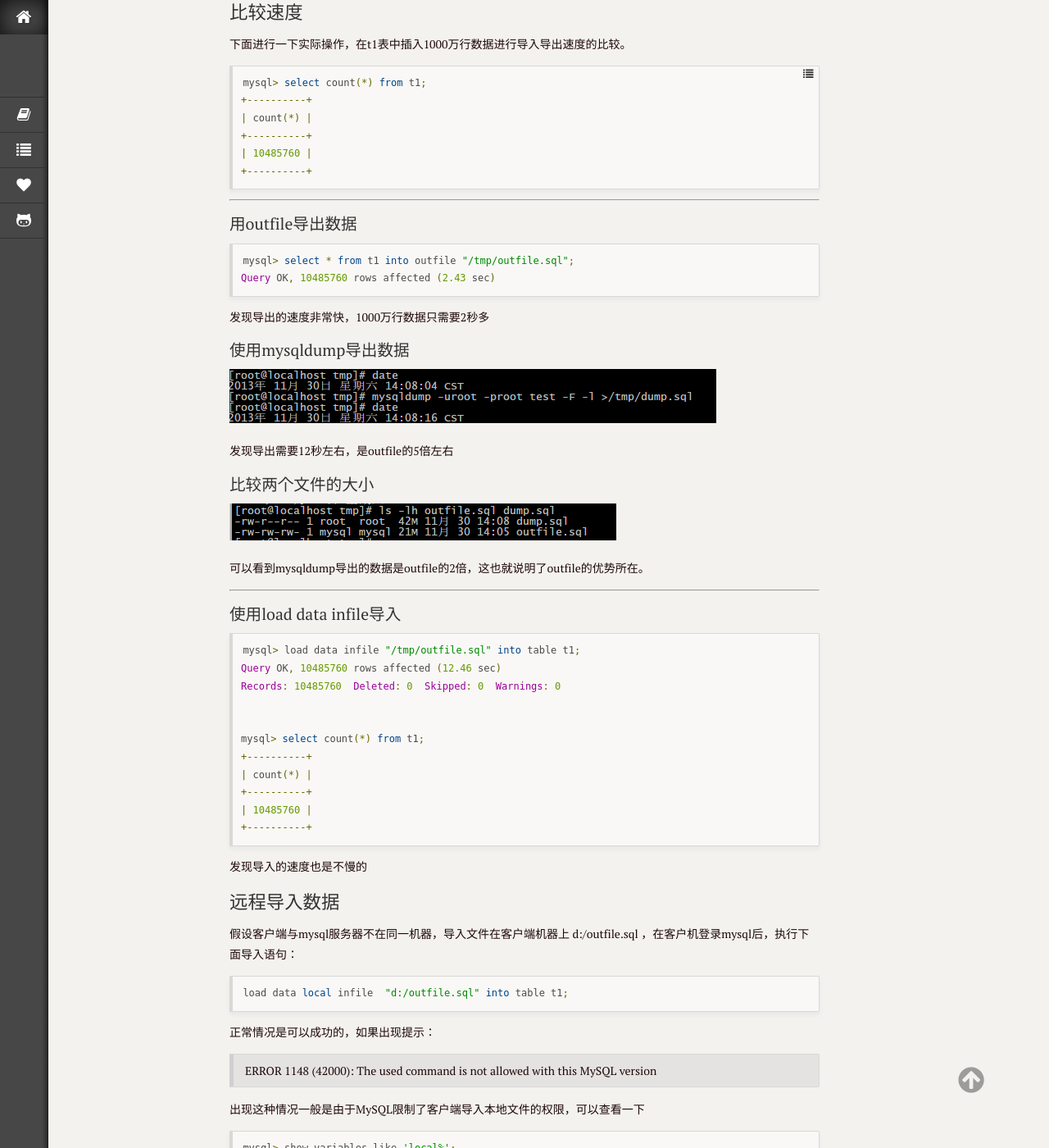
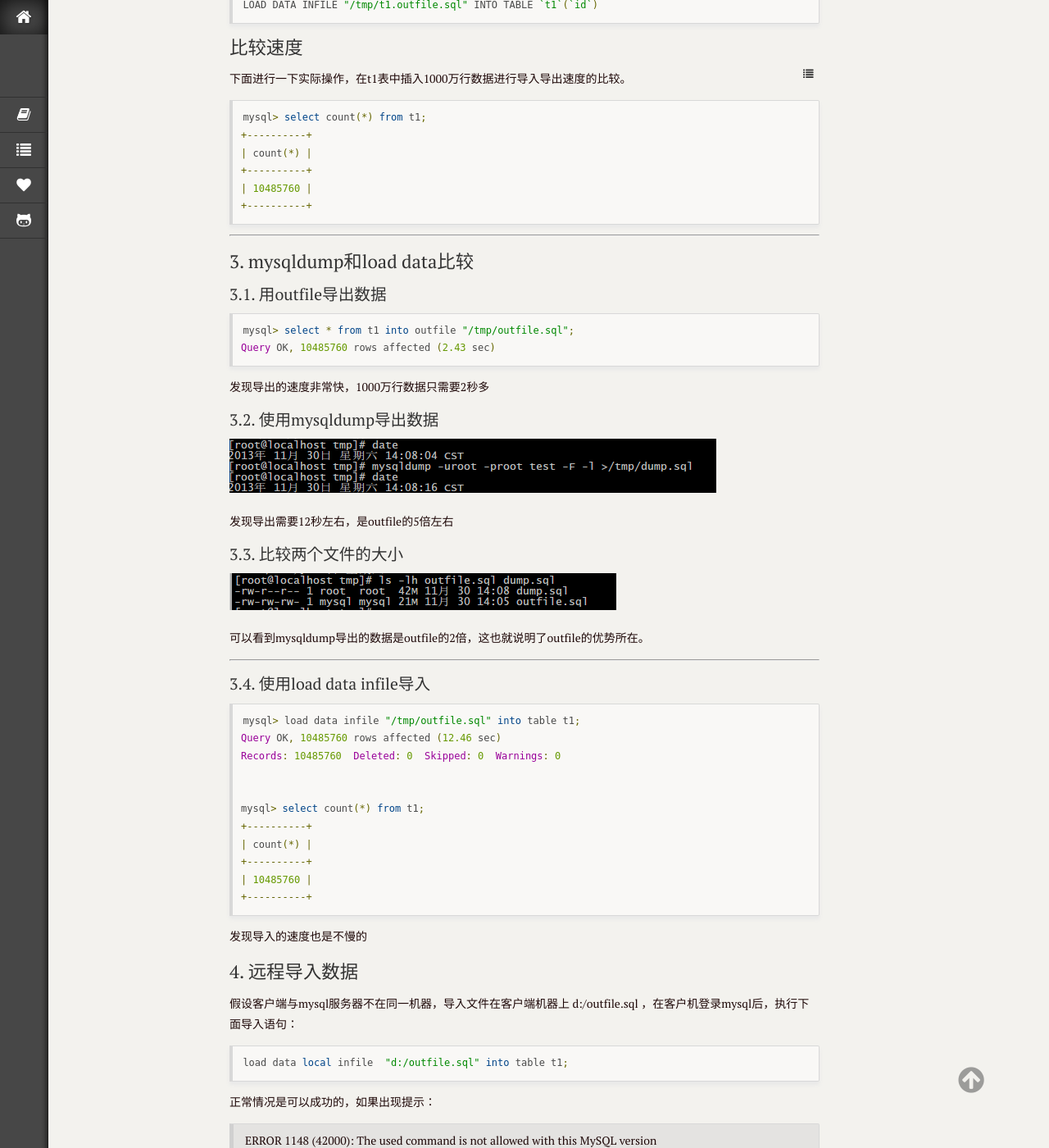
Before and after one commit to GitHubCuCu/dougaoyang.github.io, a Jekyll site: the page built from _posts/mysql/2014-10-28-mysql-load-data.md, in a window 1280 px wide and 1400 px high, scrolled down 1771 px. Shown: the whole window at 82% size. Built offline with Jekyll 4.4.1, drawn with Linux system fonts in a browser that asks for light colours; Markdown is read by kramdown in place of the engine named in the settings; some of the changed text lies outside the part shown.

Commit message:
update posts

```diff
--- a/_posts/mysql/2014-10-28-mysql-load-data.md
+++ b/_posts/mysql/2014-10-28-mysql-load-data.md
@@ -5,6 +5,8 @@ category: mysql数据库
 description: 使用mysql的load data来快速的导入导出数据
 keywords: mysql, dump, load, infile, outfile
 ---
+
+##1. 准备
 
 当我们需要备份数据库时，需要导出数据，我们一般是使用mysqldump命令来进行数据的导出，下面我们先来试验一下
 
@@ -19,7 +21,7 @@ keywords: mysql, dump, load, infile, outfile
 
 	INSERT INTO `t1` VALUES (1,'tom'),(2,'jack'),(3,'rose');
 
-##mysqldump导出
+##2. mysqldump导出
 
 然后使用mysqldump开始备份
 
@@ -44,7 +46,7 @@ keywords: mysql, dump, load, infile, outfile
 
 于是我们就需要在导出的时候避开这些语句，这里就要用到load的infile和outfile来导入导出数据。
 
-##outfile导出
+##3. outfile导出
 
 导出outfile的使用
 ----------------
@@ -86,7 +88,9 @@ keywords: mysql, dump, load, infile, outfile
 
 -------
 
-###用outfile导出数据
+##3. mysqldump和load data比较
+
+###3.1. 用outfile导出数据
 
 	mysql> select * from t1 into outfile "/tmp/outfile.sql";
 	Query OK, 10485760 rows affected (2.43 sec)
@@ -95,13 +99,13 @@ keywords: mysql, dump, load, infile, outfile
 
 
 
-###使用mysqldump导出数据
+###3.2. 使用mysqldump导出数据
 
 ![导出时间][2]
 
 发现导出需要12秒左右，是outfile的5倍左右
 
-###比较两个文件的大小
+###3.3. 比较两个文件的大小
 
 ![文件大小][3]
 
@@ -109,7 +113,7 @@ keywords: mysql, dump, load, infile, outfile
 
 -------
 
-###使用load data infile导入
+###3.4. 使用load data infile导入
 
 	mysql> load data infile "/tmp/outfile.sql" into table t1;
 	Query OK, 10485760 rows affected (12.46 sec)
@@ -125,7 +129,7 @@ keywords: mysql, dump, load, infile, outfile
 
 发现导入的速度也是不慢的
 
-##远程导入数据
+##4. 远程导入数据
 假设客户端与mysql服务器不在同一机器，导入文件在客户端机器上 d:/outfile.sql ，在客户机登录mysql后，执行下面导入语句：
 
 	load data local infile  "d:/outfile.sql" into table t1;
```
Also changed, not shown: _posts/html/2014-11-10-bootstrap-modal-data-remote-not-working.md (+10 -8 lines), _posts/html/2014-11-15-html-viewpoint-scale.md (+2 -2 lines), _posts/mysql/2014-11-15-mysql-forget-password.md (+3 -3 lines), _posts/php/2014-10-22-php-jpg-issue.md (+2 -2 lines), _posts/php/2014-11-14-http-code.md (+8 -5 lines).
